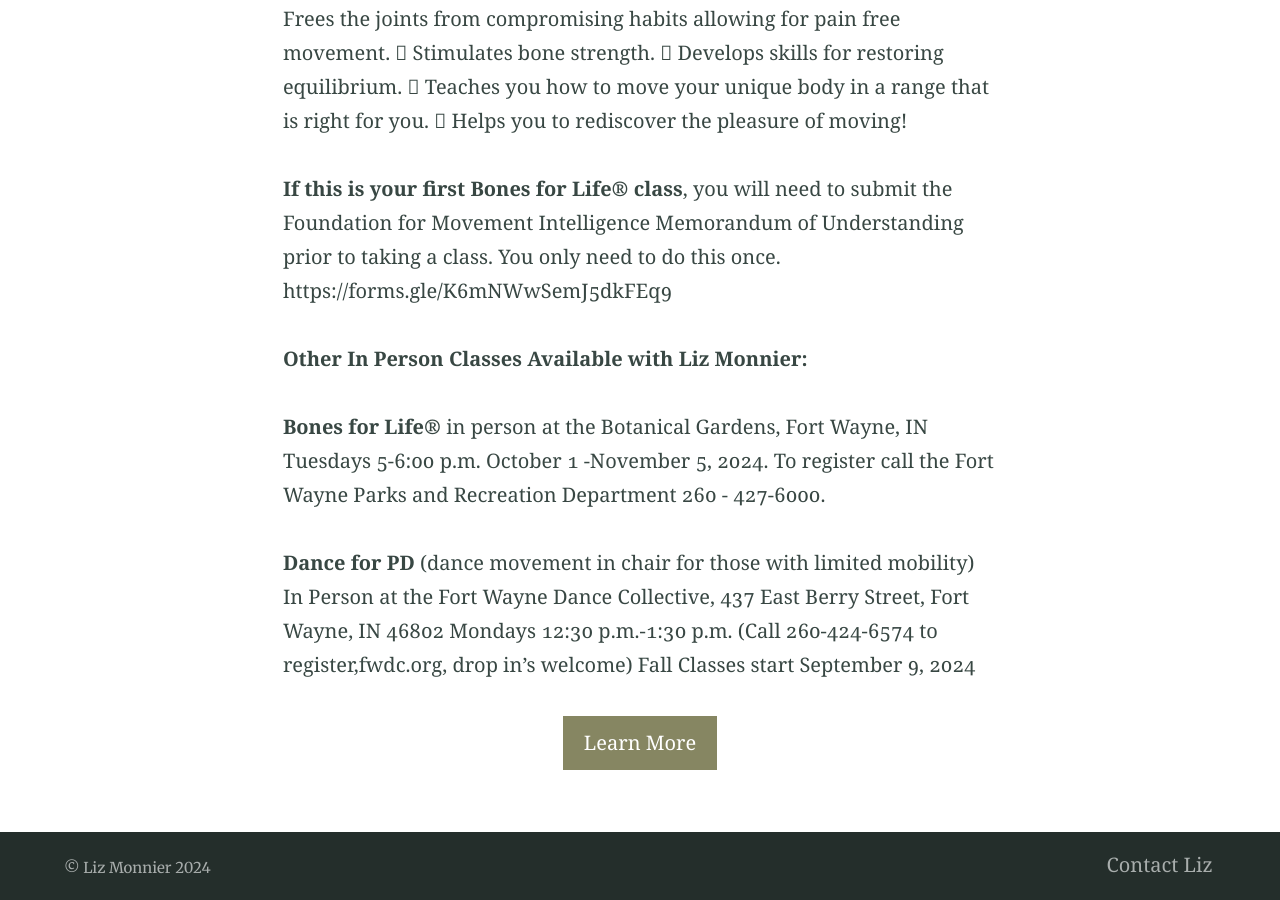
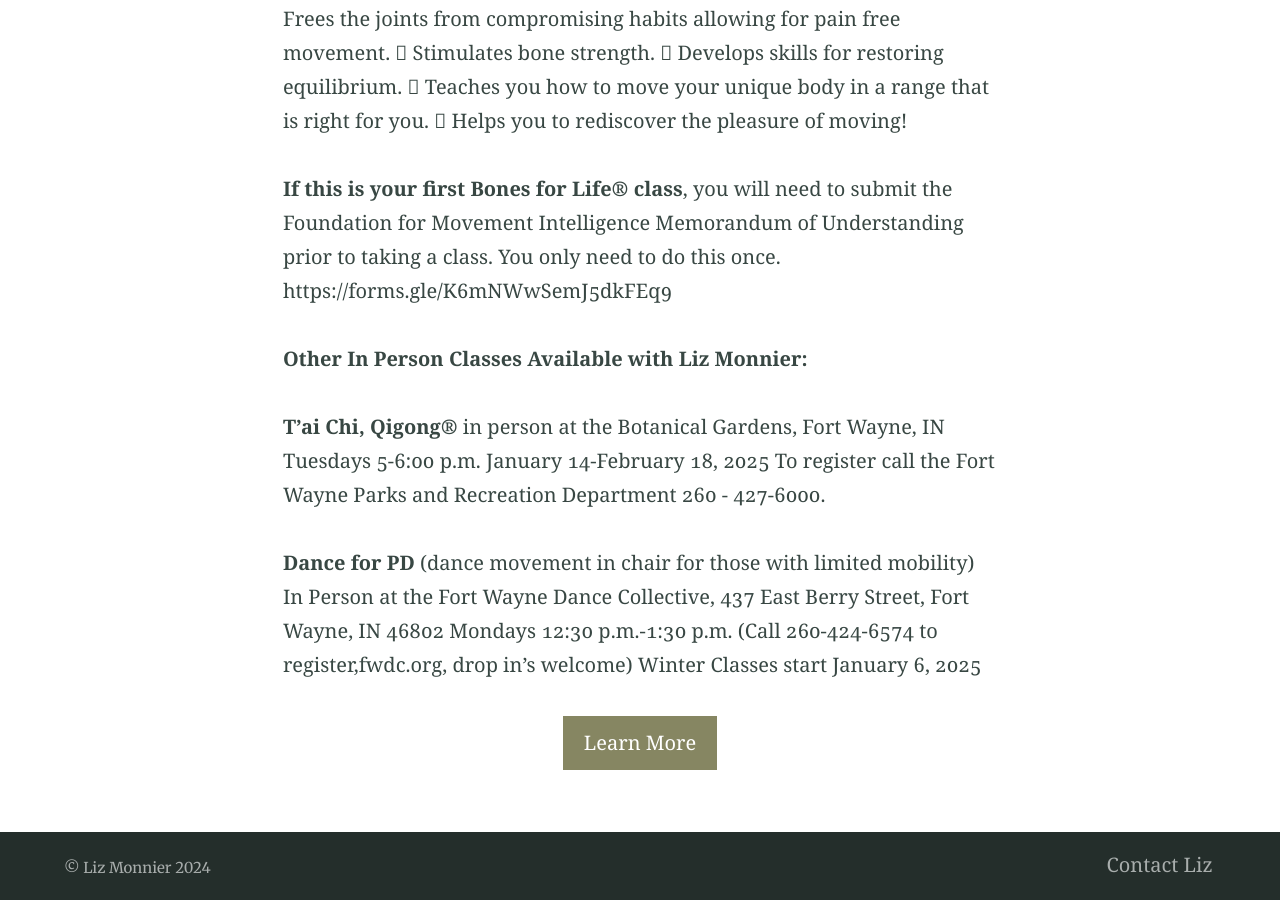
Before and after one commit to monnierliz/monnierliz.github.io, a Jekyll site: the page built from index.md, in a window 1280 px wide and 900 px high, scrolled down 4057 px. Built offline with Jekyll 4.4.1, drawn with Linux system fonts in a browser that asks for light colours; some of the changed text lies outside the part shown.

Commit message:
Update index.md updated classes

```diff
--- a/index.md
+++ b/index.md
@@ -46,9 +46,9 @@ Join a Class with Liz in person or on Zoom
 
 Bones for Life® processes help us to understand more about ourselves. When we begin to pay attention to our movement and feel more aware, the brain and nervous system make positive changes that create more efficiency. Movement becomes easier and more enjoyable. I believe you will feel a difference.
 
-Happy Hips
+From the Ground Up
 A Bones for Life® four-class series with Liz Monnier
-September 5, 12, 19, 26, 2024
+January 9, 16, 23, 30, 2025
 On Zoom, 12 noon – 1 p.m. (EST)
  Can’t make this time? No worries, classes will be recorded and available for 2 weeks.
 (Although recordings are not interactive, it does allow for flexibility for participation on your own time. I encourage you to do this if you are unable to make the Thursday noon (EST) class. )
@@ -71,12 +71,12 @@ https://forms.gle/K6mNWwSemJ5dkFEq9
 
 **Other In Person Classes Available with Liz Monnier:**
 
-**Bones for Life®** in person at the Botanical Gardens, Fort Wayne, IN
-Tuesdays 5-6:00 p.m. October 1 -November 5, 2024. To register call the Fort Wayne Parks and Recreation Department 260 - 427-6000.
+**T'ai Chi, Qigong®** in person at the Botanical Gardens, Fort Wayne, IN
+Tuesdays 5-6:00 p.m. January 14-February 18, 2025 To register call the Fort Wayne Parks and Recreation Department 260 - 427-6000.
 
 **Dance for PD** (dance movement in chair for those with limited mobility)
 In Person at the Fort Wayne Dance Collective, 437 East Berry Street, Fort Wayne, IN 46802
-Mondays 12:30 p.m.-1:30 p.m. (Call 260-424-6574 to register,fwdc.org, drop in’s welcome) Fall Classes start September 9, 2024
+Mondays 12:30 p.m.-1:30 p.m. (Call 260-424-6574 to register,fwdc.org, drop in’s welcome) Winter Classes start January 6, 2025
 
 
 
```
